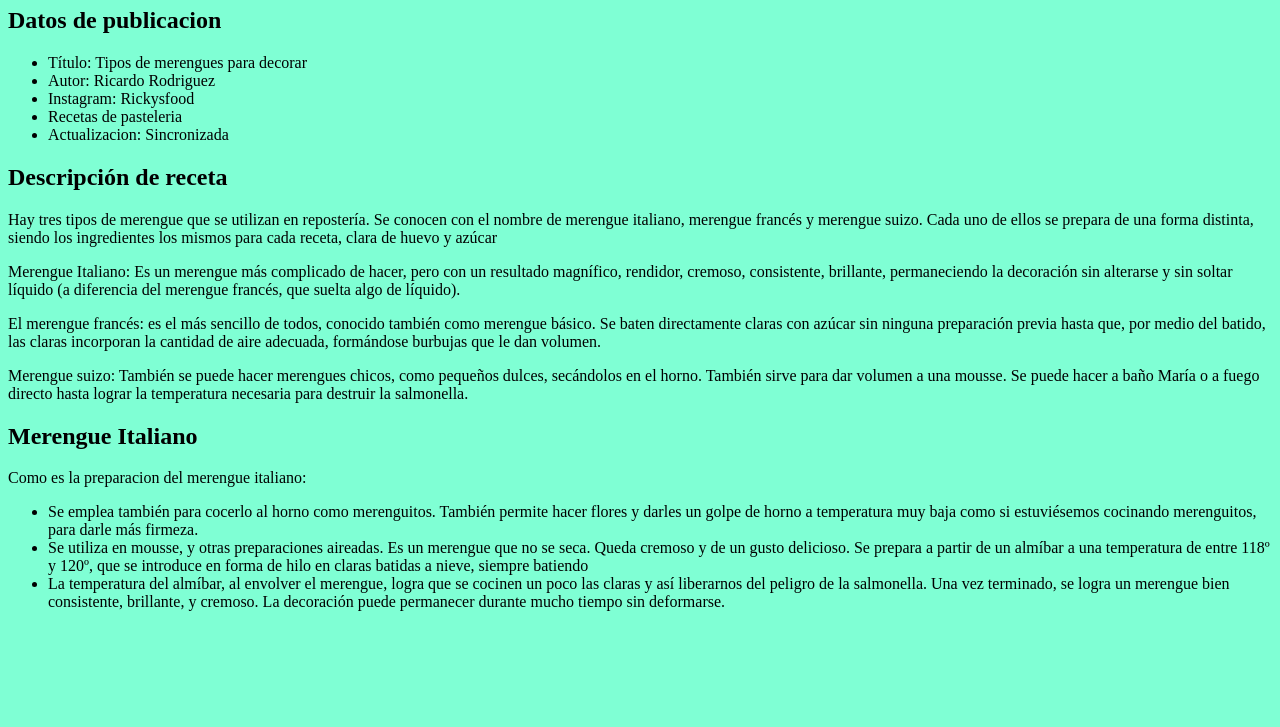
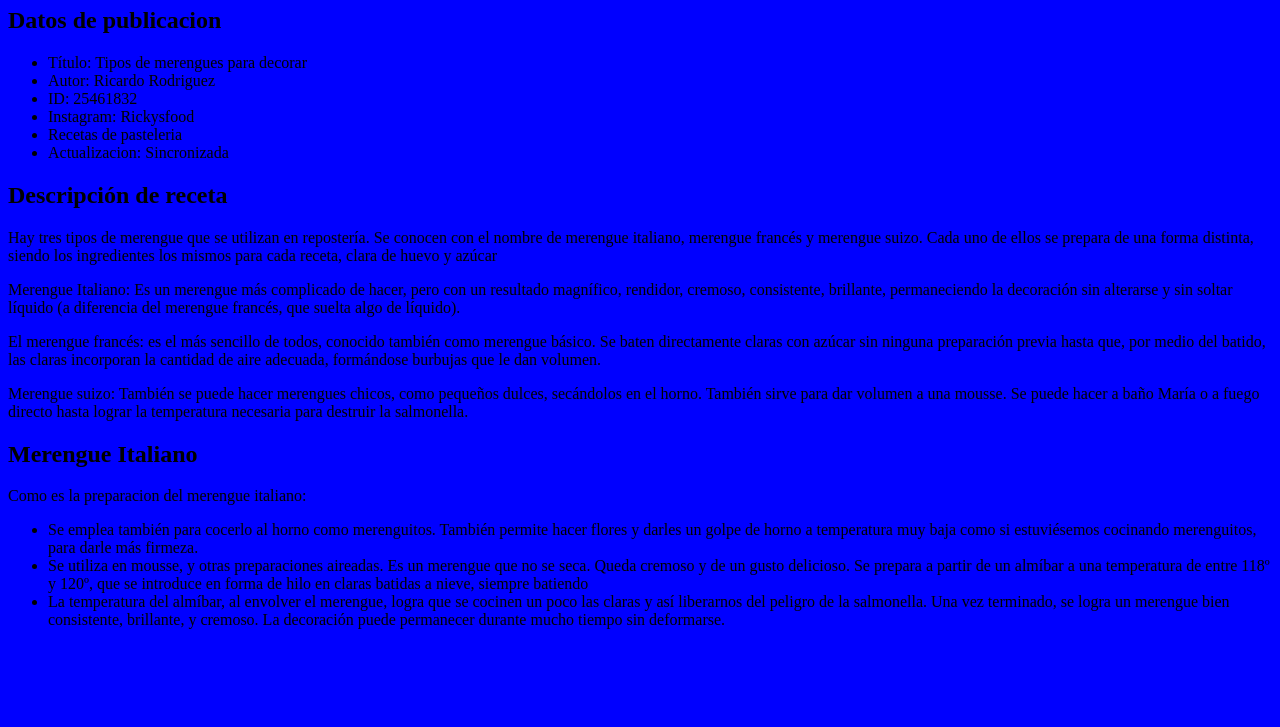
Before and after one commit to ricardojose0596/RicardoRodriguez, a plain HTML site: page Index.html in a window 1280 px wide. Shown: the part 73-800 px from the top of the page. Drawn offline with Linux system fonts and the light colour scheme.

Commit message:
Cambio de color y ID de autor

```diff
--- a/Index.html
+++ b/Index.html
@@ -13,7 +13,7 @@
           width: 130px;
         }
         body{
-          background-color: aquamarine;
+          background-color: blue;
 
           }
       </style>
@@ -27,6 +27,7 @@
     <ul>
     <li>Título: Tipos de merengues para decorar</li>
     <li>Autor: Ricardo Rodriguez</li>
+    <li>ID: 25461832</li>
     <li>Instagram: Rickysfood </li>
     <li>Recetas de pasteleria</li>
     <li>Actualizacion: Sincronizada </li>
```
